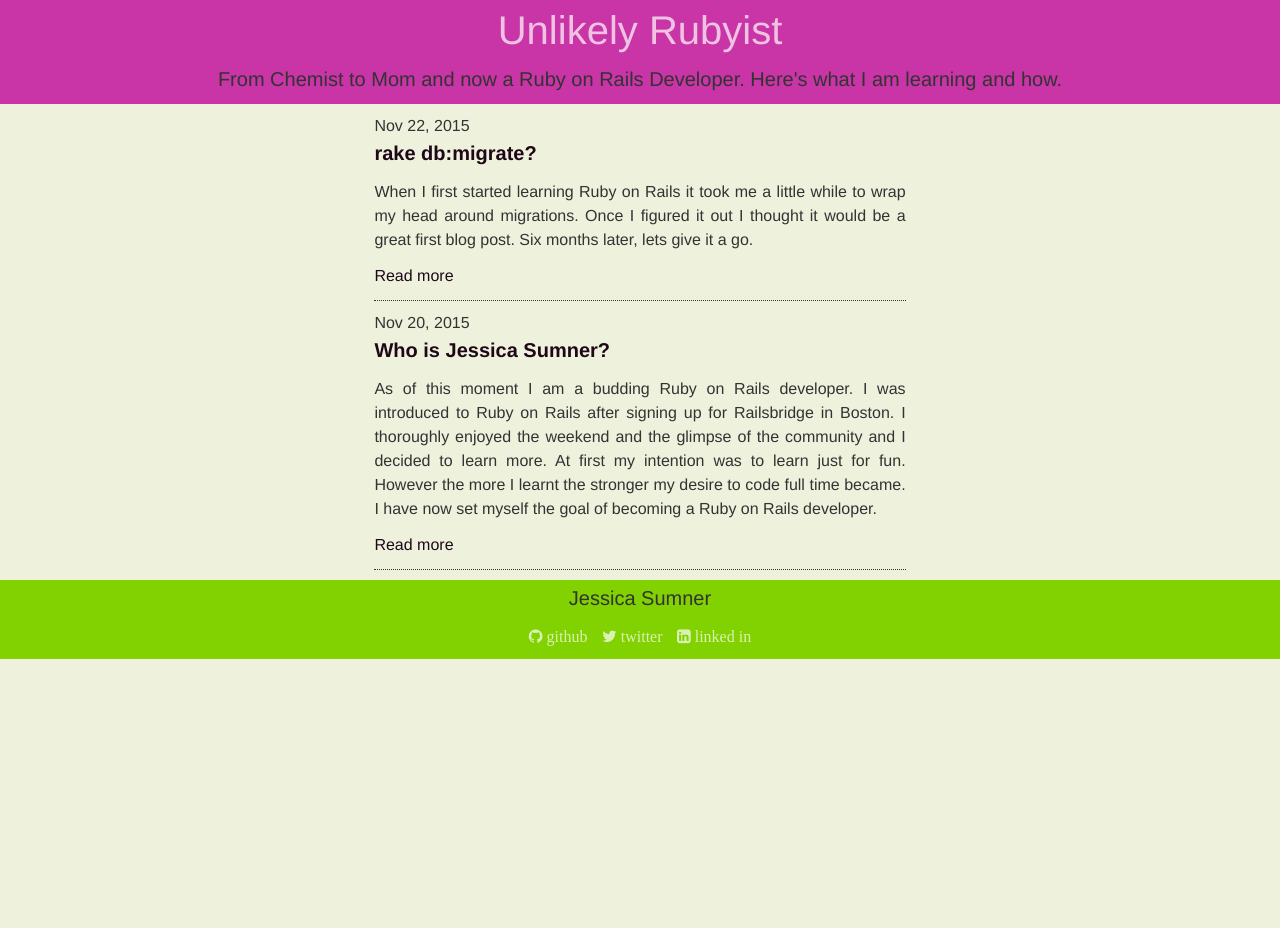
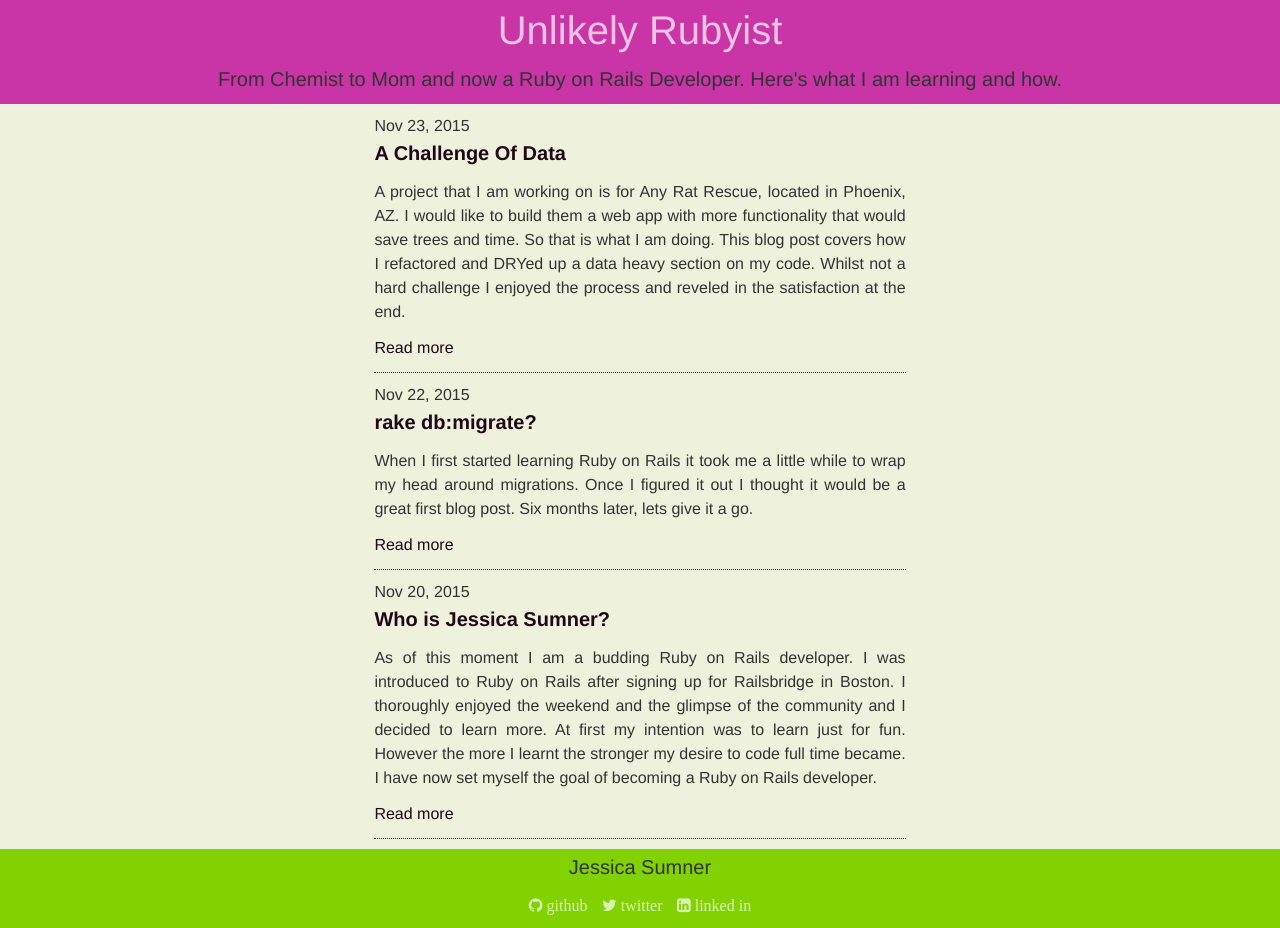
Before and after one commit to JessSumner/JessSumner.github.io, a Jekyll site: the page built from index.html, in a window 1280 px wide. Built offline with Jekyll 4.4.1, drawn with Linux system fonts in a browser that asks for light colours; nearby versions of some CDN libraries; some web fonts are replaced; before the commit the page ends 900 px from its top, so only the background shows below that.

Commit message:
A challenge of data post
New post on handling the resources information for Any Rat Rescue.
Added formating for code blocks.
Gemfile create and added github-pages, rouge and jekyll-compose.

```diff
--- /dev/null
+++ b/_posts/2015-11-23-a-challenge-of-data.markdown
@@ -0,0 +1,48 @@
+---
+layout: post
+title: A Challenge Of Data
+date: 2015-11-23 20:46:00
+---
+
+A project that I am working on is for Any Rat Rescue, located in Phoenix, AZ. I would like to build them a web app with more functionality that would save trees and time. So that is what I am doing. This blog post covers how I refactored and DRYed up a data heavy section on my code. Whilst not a hard challenge I enjoyed the process and reveled in the satisfaction at the end.
+
+It is important to the rescue to be able to share information of vets who are proficient in caring for rats. This led me to the creation of a resources page.
+
+My first attempt at the page included all the information in the view. As my view grew larger and larger I realised that this was not a good idea. The resources had geographic divisions so my solution was to divide the data and create separate partials. I now had six small partials. This was better but my code was extremely repetative.
+
+To deal with the repetition I created each loops within the partials. I moved the each data group into an array of hashes and set the array to a variable. My partials were now better but my controller was now enormous.
+
+My final refactor was to extract the arrays into YAML files. This had two benefits: the controller and view files were small and clear and it would be easy and to make changes to the data in the future.
+
+Here is an extract of my controller
+
+{% highlight ruby %}
+
+def index
+  @vets_phoenix = vets_phoenix
+end
+
+private
+
+def vets_phoenix
+  YAML.load_file("config/resources/vets_phoenix.yml")
+end
+
+{% endhighlight %}
+
+and here is the corresponding partial.
+
+{% highlight erb %}
+
+<% @vets_phoenix.each do |vet| %>
+  <%= vet["name"] %>
+  <%= simple_format vet["description"]
+  <a href="<%= vet["website"] %>"> website </a>
+  <%= vet["phone"] %>
+<% end %>
+
+{% endhighlight %}
+
+Whilst the process of displaying this information is longer and spread over four separate files the code is much cleaner. Ignoring the YAML files which are of course larger, the largest file is 37 lines, shorter than this blog post!
+
+I am still enjoying working through this process and am so proud of the result.
--- a/_sass/_post.scss
+++ b/_sass/_post.scss
@@ -15,3 +15,8 @@
 code {
   font-size: 1.25em;
 }
+
+.highlight {
+  padding: 0 5px;
+  background-color: #fdfff9;
+}
```
Also changed, not shown: Gemfile (added, +7 -0 lines), Gemfile.lock (added).
